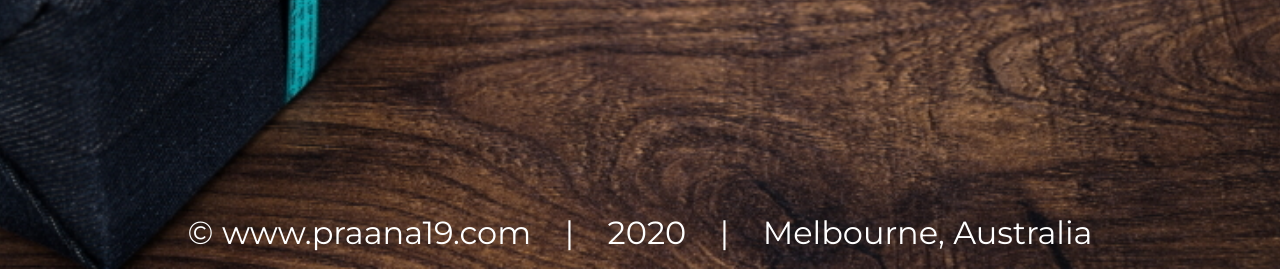
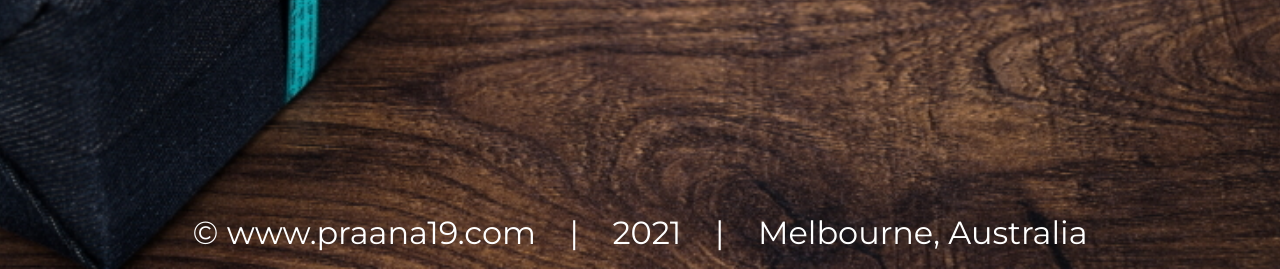
Before and after one commit to prashanth-t/praana19-public, a plain HTML site: page index.html in a window 1280 px wide. Shown: the part 531-800 px from the top of the page. Drawn offline with Linux system fonts and the light colour scheme.

Commit message:
Update index.html
changed year in footer

```diff
--- a/index.html
+++ b/index.html
@@ -19,7 +19,7 @@
                 <div class="social email">email at <a href="mailto:hello@praana19.com">hello@praana19.com</a></div>
             </div>
             <footer class="footer">
-                &copy;&nbsp;www.praana19.com&nbsp;&nbsp;&nbsp;&nbsp;|&nbsp;&nbsp;&nbsp;&nbsp;2020&nbsp;&nbsp;&nbsp;&nbsp;|&nbsp;&nbsp;&nbsp;&nbsp;Melbourne,&nbsp;Australia
+                &copy;&nbsp;www.praana19.com&nbsp;&nbsp;&nbsp;&nbsp;|&nbsp;&nbsp;&nbsp;&nbsp;2021&nbsp;&nbsp;&nbsp;&nbsp;|&nbsp;&nbsp;&nbsp;&nbsp;Melbourne,&nbsp;Australia
             </footer>
         </div>
     </body>
```
